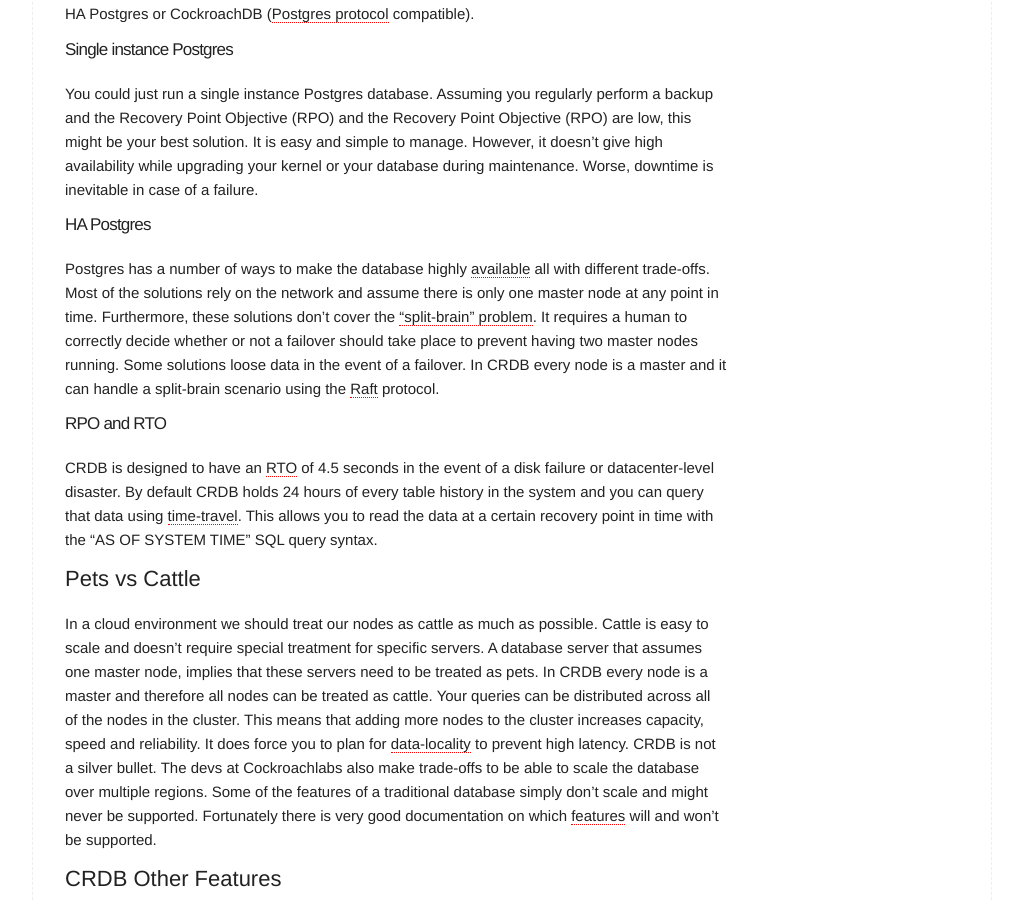
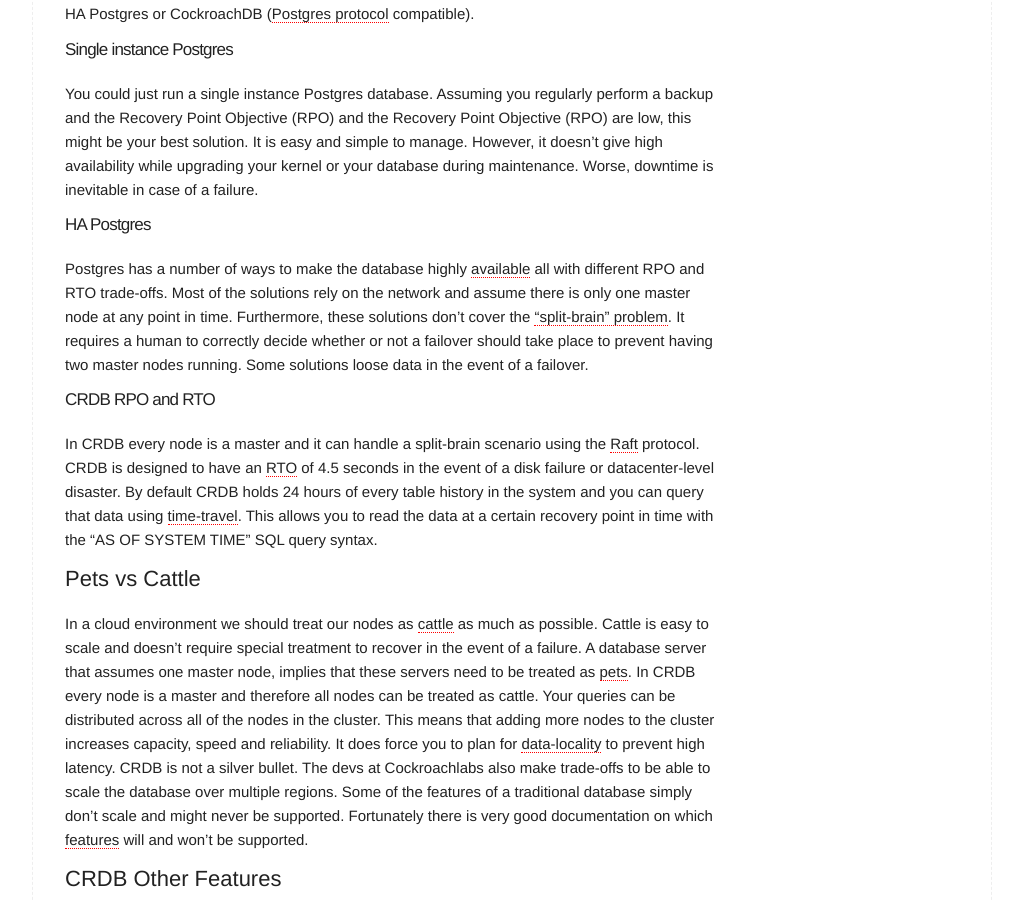
Before and after one commit to rinokadijk/vault-cockroach, a Jekyll site: the page built from docs/_posts/2019-08-26-Vault-CockroachDB.md, in a window 1280 px wide and 900 px high, scrolled down 473 px. Shown: the whole window, without its empty margins (128-1151 px from the left). Built offline with Jekyll 4.4.1, drawn with Linux system fonts in a browser that asks for light colours; our own code applies the rules of GitHub Pages for plain Markdown files.

Commit message:
add pets vs. cattle link

```diff
--- a/docs/_posts/2019-08-26-Vault-CockroachDB.md
+++ b/docs/_posts/2019-08-26-Vault-CockroachDB.md
@@ -10,13 +10,13 @@
 You could just run a single instance Postgres database. Assuming you regularly perform a backup and the Recovery Point Objective (RPO) and the Recovery Point Objective (RPO) are low, this might be your best solution. It is easy and simple to manage. However, it doesn't give high availability while upgrading your kernel or your database during maintenance. Worse, downtime is inevitable in case of a failure.
 
 #### HA Postgres
-Postgres has a number of ways to make the database highly [available](https://www.postgresql.org/docs/9.1/different-replication-solutions.html) all with different trade-offs. Most of the solutions rely on the network and assume there is only one master node at any point in time. Furthermore, these solutions don't cover the ["split-brain" problem](https://landing.google.com/sre/sre-book/chapters/managing-critical-state/). It requires a human to correctly decide whether or not a failover should take place to prevent having two master nodes running. Some solutions loose data in the event of a failover. In CRDB every node is a master and it can handle a split-brain scenario using the [Raft](https://raft.github.io) protocol.
+Postgres has a number of ways to make the database highly [available](https://www.postgresql.org/docs/9.1/different-replication-solutions.html) all with different RPO and RTO trade-offs. Most of the solutions rely on the network and assume there is only one master node at any point in time. Furthermore, these solutions don't cover the ["split-brain" problem](https://landing.google.com/sre/sre-book/chapters/managing-critical-state/). It requires a human to correctly decide whether or not a failover should take place to prevent having two master nodes running. Some solutions loose data in the event of a failover.
 
-#### RPO and RTO
-CRDB is designed to have an [RTO](https://www.cockroachlabs.com/blog/demand-zero-rpo/) of 4.5 seconds in the event of a disk failure or datacenter-level disaster. By default CRDB holds 24 hours of every table history in the system and you can query that data using [time-travel](https://www.cockroachlabs.com/blog/time-travel-queries-select-witty_subtitle-the_future/). This allows you to read the data at a certain recovery point in time with the "AS OF SYSTEM TIME" SQL query syntax.
+#### CRDB RPO and RTO
+In CRDB every node is a master and it can handle a split-brain scenario using the [Raft](https://raft.github.io) protocol. CRDB is designed to have an [RTO](https://www.cockroachlabs.com/blog/demand-zero-rpo/) of 4.5 seconds in the event of a disk failure or datacenter-level disaster. By default CRDB holds 24 hours of every table history in the system and you can query that data using [time-travel](https://www.cockroachlabs.com/blog/time-travel-queries-select-witty_subtitle-the_future/). This allows you to read the data at a certain recovery point in time with the "AS OF SYSTEM TIME" SQL query syntax.
 
 ## Pets vs Cattle
-In a cloud environment we should treat our nodes as cattle as much as possible. Cattle is easy to scale and doesn't require special treatment for specific servers. A database server that assumes one master node, implies that these servers need to be treated as pets. In CRDB every node is a master and therefore all nodes can be treated as cattle. Your queries can be distributed across all of the nodes in the cluster. This means that adding more nodes to the cluster increases capacity, speed and reliability. It does force you to plan for [data-locality](https://www.waitingforcode.com/general-big-data/data-processing-locality-cloud-based-data-processing/read) to prevent high latency. CRDB is not a silver bullet. The devs at Cockroachlabs also make trade-offs to be able to scale the database over multiple regions. Some of the features of a traditional database simply don't scale and might never be supported. Fortunately there is very good documentation on which [features](https://www.cockroachlabs.com/docs/stable/detailed-sql-support.html) will and won't be supported.
+In a cloud environment we should treat our nodes as [cattle](https://www.globo.tech/learning-center/high-availability-pets-vs-cattle/) as much as possible. Cattle is easy to scale and doesn't require special treatment to recover in the event of a failure. A database server that assumes one master node, implies that these servers need to be treated as [pets](https://www.globo.tech/learning-center/high-availability-pets-vs-cattle/). In CRDB every node is a master and therefore all nodes can be treated as cattle. Your queries can be distributed across all of the nodes in the cluster. This means that adding more nodes to the cluster increases capacity, speed and reliability. It does force you to plan for [data-locality](https://www.waitingforcode.com/general-big-data/data-processing-locality-cloud-based-data-processing/read) to prevent high latency. CRDB is not a silver bullet. The devs at Cockroachlabs also make trade-offs to be able to scale the database over multiple regions. Some of the features of a traditional database simply don't scale and might never be supported. Fortunately there is very good documentation on which [features](https://www.cockroachlabs.com/docs/stable/detailed-sql-support.html) will and won't be supported.
 
 ## CRDB Other Features
 Besides the availability, CRDB has a couple of unique features. These are my personal favourites:
```
